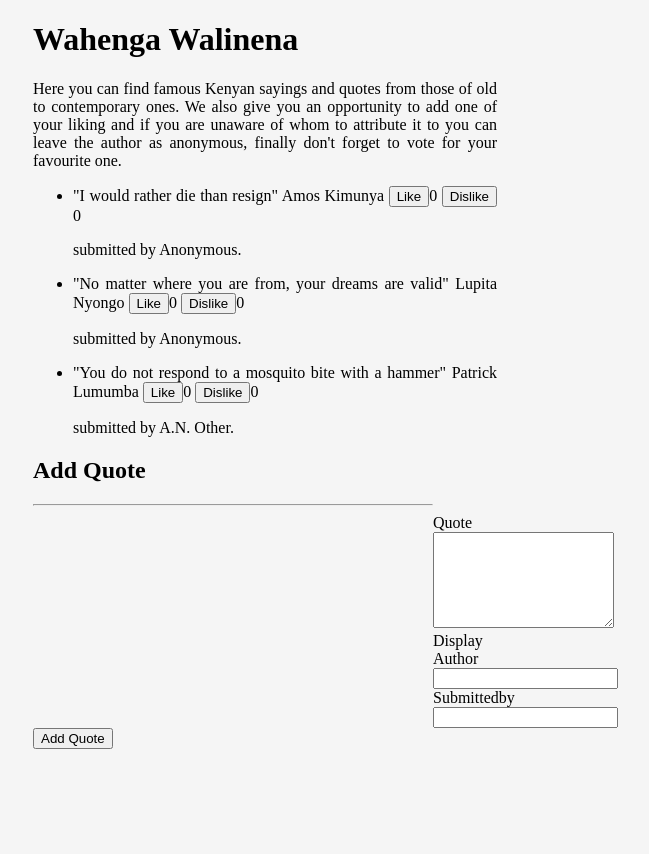
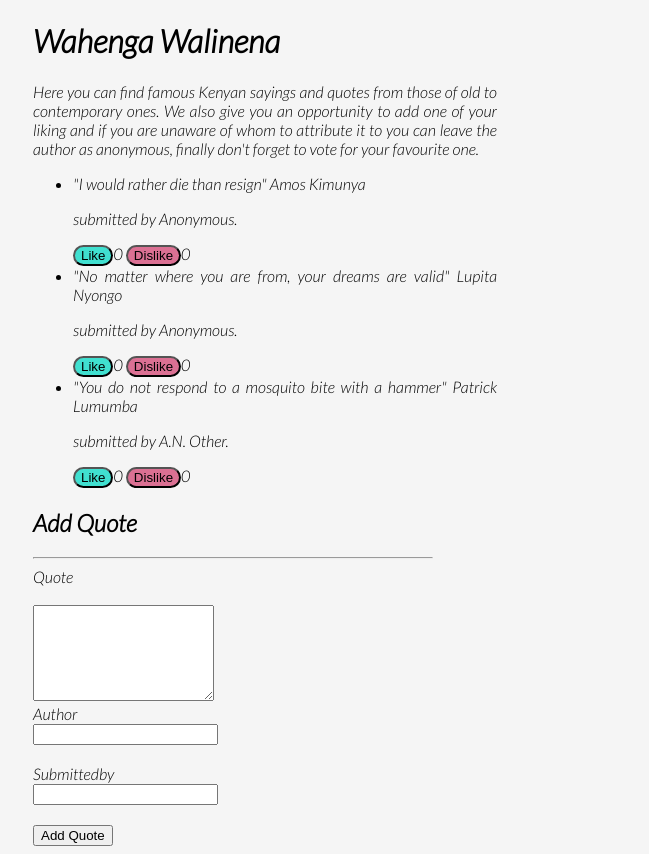
Before and after one commit to ibukamshindi/Angular-Week-1-IP, an Angular app: page / in a window 1280 px wide. Shown: the whole page, without its empty margins (375-1024 px from the left). Before the commit the page ends 800 px from the top, so only its background shows below. Built offline with nearby package versions, Linux system fonts and the light colour scheme.

Commit message:
add font family lato

```diff
--- a/src/app/quote-detail/quote-detail.component.html
+++ b/src/app/quote-detail/quote-detail.component.html
@@ -1,4 +1,3 @@
 <p>
   {{quote.submittedby}}
-
 </p>
--- a/src/app/quote-display/quote-display.component.html
+++ b/src/app/quote-display/quote-display.component.html
@@ -9,9 +9,10 @@
   <ul>
     <li *ngFor="let quote of quotes">
       {{ quote.quote }} {{ quote.author }}
-      <button (click) = "likeButtonClick ()">Like</button>{{numberOfLikes}}
-      <button (click) = "dislikeButtonClick ()">Dislike</button>{{numberOfDislikes}}
+
       <app-quote-detail [quote]="quote"></app-quote-detail>
+      <button class = "button1" (click) = "likeButtonClick ()">Like</button>{{numberOfLikes}}
+      <button class = "button2" (click) = "dislikeButtonClick ()">Dislike</button>{{numberOfDislikes}}
     </li>
   </ul>
   <div >
--- a/src/app/quote-form/quote-form.component.html
+++ b/src/app/quote-form/quote-form.component.html
@@ -1,26 +1,42 @@
 <div class="form">
   <h2>Add Quote</h2>
-    <hr/>
-  <form (ngSubmit)='submitQuote(quoteForm)' #quoteForm='ngForm'>
-
-    <div class="form-group">
-      <label for="quote">Quote</label>
-      <textarea class="form-control" id="quote" name="quote" rows="6" required [(ngModel)]="newQuote.quote" #quote = 'ngModel' ></textarea>
-
-      Display {{newQuote.quote}}
-
-    </div>
-    <div class="form-group">
-      <label for="author">Author</label>
-      <input type="text" required class="form-control" id= "author" name="author" [(ngModel)]="newQuote.author" #author = 'ngModel'/>
-    </div>
-    <div class="form-group">
-      <label for="complete">Submittedby</label>
-      <input type="text" id="submittedby" required  name="submittedby" [(ngModel)]="newQuote.submittedby" #submittedby = 'ngModel' />
-
-    </div>
-
-
+  <hr />
+  <form (ngSubmit)="submitQuote(quoteForm)" #quoteForm="ngForm">
+    <label for="quote">Quote</label>
+    <br /><br />
+    <textarea
+      class="form-control"
+      id="quote"
+      name="quote"
+      rows="6"
+      required
+      [(ngModel)]="newQuote.quote"
+      #quote="ngModel"
+    ></textarea>
+    <br />
+    <label for="author">Author</label>
+    <br />
+    <input
+      type="text"
+      required
+      class="form-control"
+      id="author"
+      name="author"
+      [(ngModel)]="newQuote.author"
+      #author="ngModel"
+    />
+    <br /><br />
+    <label for="complete">Submittedby</label>
+    <br />
+    <input
+      type="text"
+      id="submittedby"
+      required
+      name="submittedby"
+      [(ngModel)]="newQuote.submittedby"
+      #submittedby="ngModel"
+    />
+    <br /><br />
     <button type="submit">Add Quote</button>
   </form>
 </div>
--- a/src/index.html
+++ b/src/index.html
@@ -6,6 +6,7 @@
   <base href="/">
   <meta name="viewport" content="width=device-width, initial-scale=1">
   <link rel="icon" type="image/x-icon" href="favicon.ico">
+  <link href="https://fonts.googleapis.com/css2?family=Lato:ital,wght@1,300&display=swap" rel="stylesheet">
 </head>
 <body>
   <app-root></app-root>
--- a/src/styles.css
+++ b/src/styles.css
@@ -1,6 +1,8 @@
 /* You can add global styles to this file, and also import other style files */
+
 body {
-  background-color:whitesmoke;
+  background-color: whitesmoke;
+  font-family: 'Lato', sans-serif;
 }
 div {
   margin-right: 400px;
@@ -12,3 +14,11 @@
 .form{
   margin-left: -800px;
 }
+.button1{
+  border-radius:12px;
+  background-color:turquoise;
+}
+.button2{
+  border-radius:12px;
+  background-color:palevioletred;
+}
```
Also changed, not shown: package.json (+14 -11 lines), 1 other file (tests, documents, lock files or other folders).
